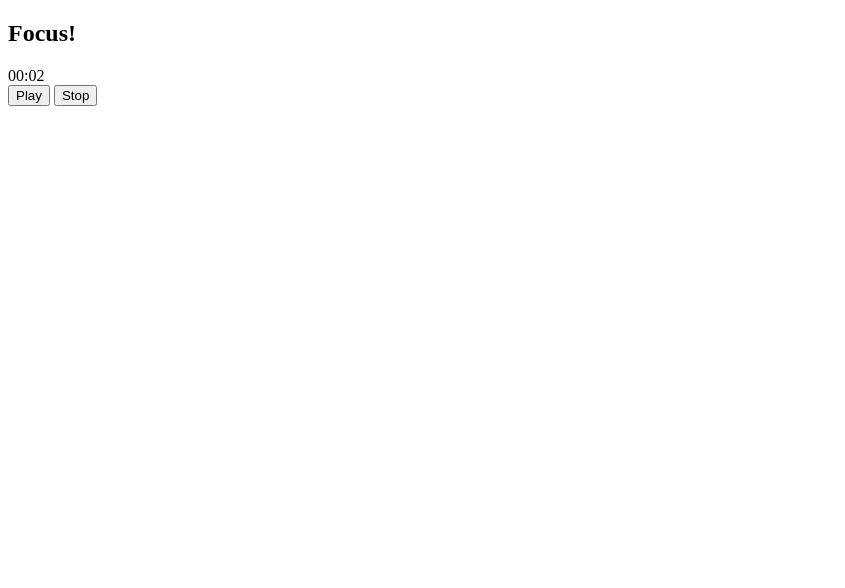
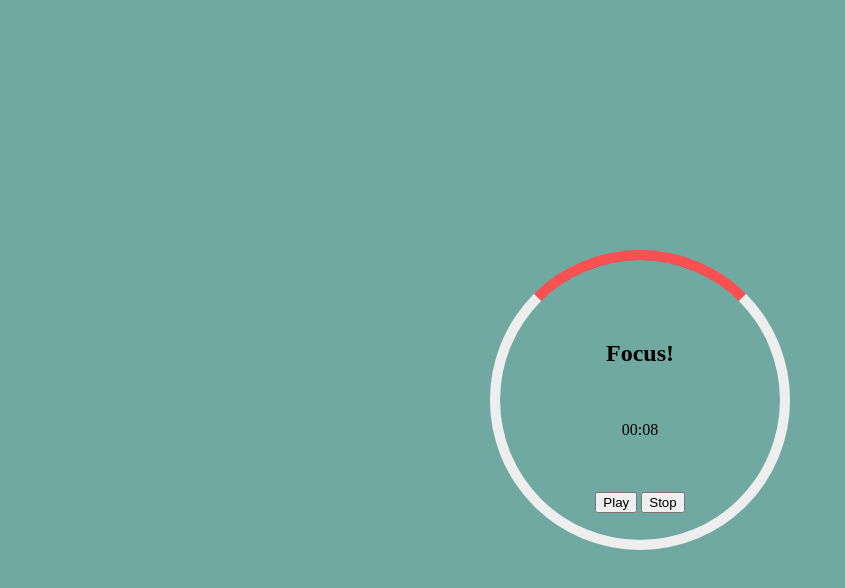
Before and after one commit to simonsanchez92/pomodoro-clock, a plain HTML site: page index.html in a window 1280 px wide. Both pictures are taken after a click on the button "Play". Shown: the whole page, without its empty margins (0-845 px from the left). Drawn offline with Linux system fonts and the light colour scheme.

Commit message:
fixing clock accuracy

```diff
--- a/index.html
+++ b/index.html
@@ -13,7 +13,9 @@
 
         </div>
 
-        <div id="clock-container">
+
+        <div id="clock-container" class='clock-container'>
+            <div class="spinner"></div>
             <h2 id='clock-title'>Ready?</h2>
             <div id='timer'>
                 <span>00:10</span>
--- a/script.js
+++ b/script.js
@@ -14,16 +14,22 @@ const stop = document.getElementById('stop');
 
 
 let deadline = new Date(Date.now() + 1000 * 10);
+let remaining = 1000 *  10;
 
-const getRemainingTime = ()=>{
-    const milisecondsLeft = deadline - new Date(Date.now());
+let perf =  performance.now();
+
+
+const getRemainingTime = (remainder)=>{
+    // const milisecondsLeft = deadline - new Date(Date.now());
+
+    const milisecondsLeft = new Date(Date.now() + remainder) - new Date(Date.now());
     const seconds = Math.floor((milisecondsLeft/1000) % 60);
     const minutes = Math.floor( (milisecondsLeft/1000/60) % 60 );
 
     return {minutes, seconds, milisecondsLeft}
 }
 
-
+console.log(getRemainingTime(remaining));
 
 let timeInterval;
 const startClock = ()=>{
@@ -31,19 +37,23 @@ const startClock = ()=>{
     title.innerText = 'Focus!';
 
    // Initialize the clock - avoid delay
-    const time = getRemainingTime();
+    const time = getRemainingTime(remaining);
+
     timer.innerHTML = `${time.minutes < 10 ? '0' + time.minutes : time.minutes}:${time.seconds < 10 ?  '0'+ time.seconds  : time.seconds}`;
 
 
     timeInterval = setInterval(() => {
 
-        const time = getRemainingTime();
+        remaining-= 1000;
+
+        const time = getRemainingTime(remaining);
         timer.innerHTML = `${time.minutes < 10 ? '0' + time.minutes : time.minutes}:${time.seconds < 10 ?  '0'+ time.seconds  : time.seconds}`;
+
         console.log(time)
 
         if (time.milisecondsLeft < 0) {
           clearInterval(timeInterval);
-          timer.innerHTML = `00:09`;
+        //   timer.innerHTML = `00:09`;
           rest();
           }
     }, 1000);
@@ -53,18 +63,20 @@ const startClock = ()=>{
 const rest = ()=>{
     title.innerText = 'Rest!';
 
-    deadline = new Date(Date.now() + 1000 * 10);
-
+    // deadline = new Date(Date.now() + 1000 * 10);
+    remaining = 1000 * 10;
     timeInterval = setInterval(() => {
 
-        const time = getRemainingTime();
+        remaining-= 1000;
+
+        const time = getRemainingTime(remaining);
         timer.innerHTML = `${time.minutes < 10 ? '0' + time.minutes : time.minutes}:${time.seconds < 10 ?  '0'+ time.seconds  : time.seconds}`;
 
         if (time.milisecondsLeft < 0) {
           clearInterval(timeInterval);
-          timer.innerHTML = `00:09`;
-          deadline = new Date(Date.now() + 1000 * 10);
-
+        //   timer.innerHTML = `00:09`;
+        //   deadline = new Date(Date.now() + 1000 * 10);
+            remaining = 1000 * 10;
           startClock();
           }
     }, 1000);
@@ -75,7 +87,7 @@ stop.addEventListener('click', ()=>{
     timer.innerHTML = `25:00`;
     title.innerText = 'Ready!';
 
-    deadline = new Date(Date.now() + 1000 * 60 * 25);
+    // deadline = new Date(Date.now() + 1000 * 60 * 25);
 })
 
 
--- a/style.css
+++ b/style.css
@@ -0,0 +1,57 @@
+* {
+  box-sizing: border-box;
+  margin: 0;
+}
+
+body {
+  display: flex;
+  background: rgb(112, 169, 161);
+  flex-direction: column;
+  justify-content: center;
+  align-items: center;
+  height: 100vh;
+}
+
+.clock-container {
+  border: 10px solid #eeeeee57;
+  width: 300px;
+  height: 300px;
+  border-radius: 50%;
+  position: relative;
+  display: flex;
+  flex-direction: column;
+  justify-content: space-around;
+  align-items: center;
+}
+
+.clock-container:before {
+  z-index: -1;
+  content: "";
+  position: absolute;
+  border: 10px solid #eeeeee;
+  width: 100%;
+  height: 100%;
+  top: -10px;
+  right: -10px;
+  bottom: -10px;
+  left: -10px;
+  border-radius: 50%;
+  border-top-color: red;
+  /* animation: 2s spin infinite ease-in-out; */
+}
+
+@keyframes spin {
+  to {
+    transform: rotate(360deg);
+  }
+}
+/* .spinner {
+  content: "";
+  width: 10px;
+  height: 10px;
+  position: absolute;
+  top: -10px;
+  right: 50%;
+  border-radius: 50%;
+  background-color: red;
+} */
```
